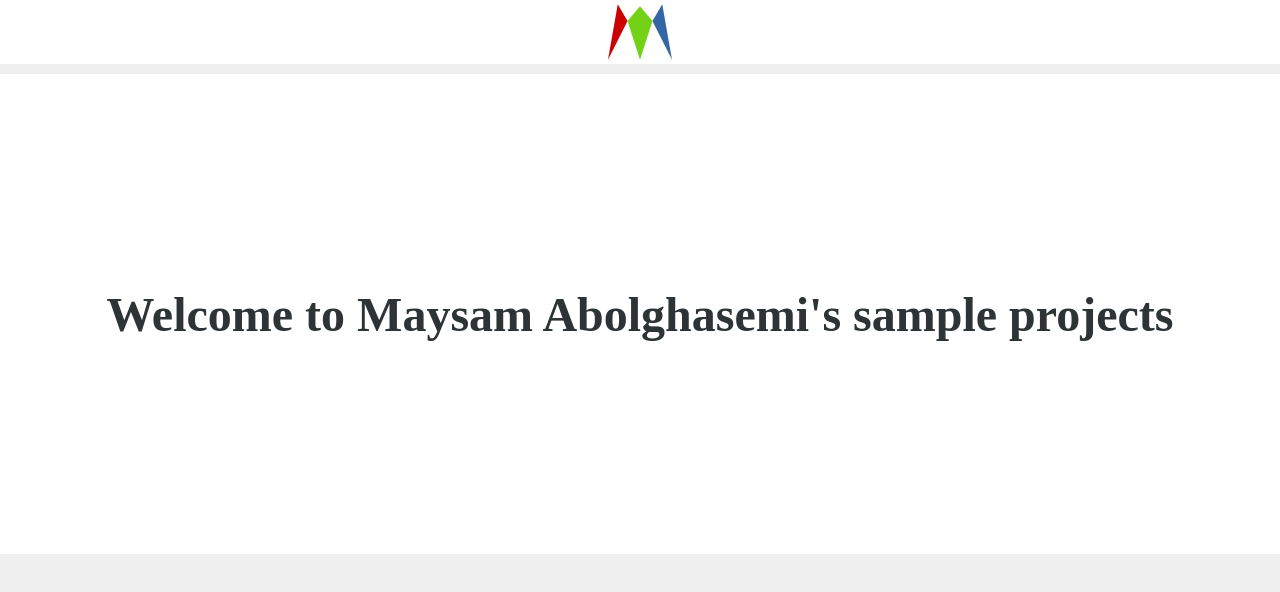
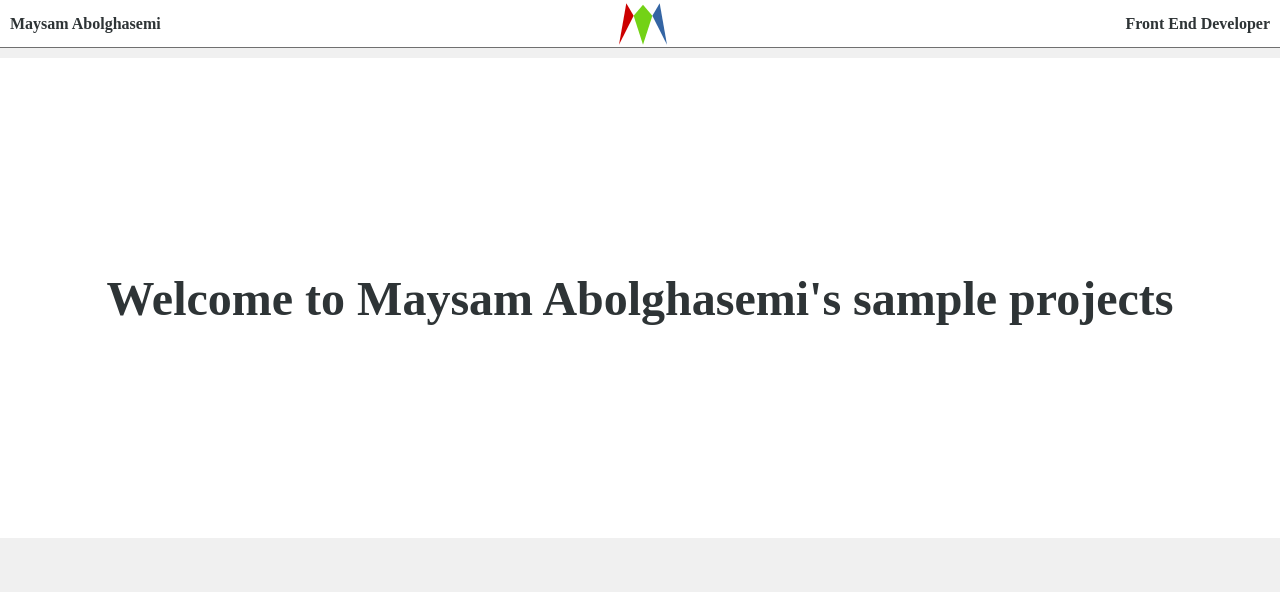
Before and after one commit to maysam-82/myprojects, a React (Create React App) app: page / in a window 1280 px wide. Shown: the top 592 px of the page. Built offline with nearby package versions, Linux system fonts and the light colour scheme.

Commit message:
Added title and description - Updated style

```diff
--- a/src/app.module.scss
+++ b/src/app.module.scss
@@ -9,6 +9,6 @@
 	width: 100%;
 	margin: 0 auto;
 	.appContent {
-		padding-top: 4rem;
+		padding-top: 3rem;
 	}
 }
--- a/src/components/Header/Header.js
+++ b/src/components/Header/Header.js
@@ -5,9 +5,11 @@ import logo from '../../assets/img/logo_svg.svg';
 export default function Header() {
 	return (
 		<div className={classes.headerContainer}>
+			<h3 className={classes.headerTitle}>Maysam Abolghasemi</h3>
 			<div className={classes.logoContainer}>
 				<img className={classes.logo} src={logo} alt="projects-logo" />
 			</div>
+			<h3 className={classes.headerDescription}>Front End Developer</h3>
 		</div>
 	);
 }
--- a/src/components/Header/header.module.scss
+++ b/src/components/Header/header.module.scss
@@ -1,16 +1,23 @@
 @import '../../styles/variables.scss';
 .headerContainer {
-	height: 4rem;
+	height: 3rem;
+	border-bottom: 0.0625rem solid $border;
 	background-color: $white;
 	width: 100%;
 	display: flex;
-	justify-content: center;
+	justify-content: space-between;
 	align-items: center;
 	position: fixed;
 	top: 0;
 	left: 0;
+	padding: 0 0.625rem;
+	h3 {
+		font-size: 1rem;
+		margin: 0;
+		padding: 0;
+	}
 	.logoContainer {
-		width: 4rem;
+		width: 3rem;
 		.logo {
 			display: block;
 			width: 100%;
```
